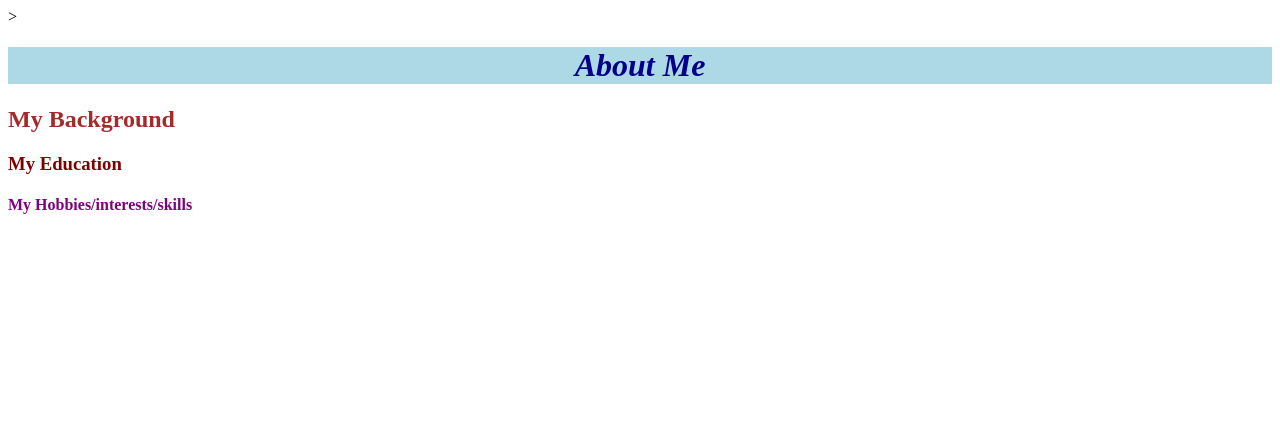
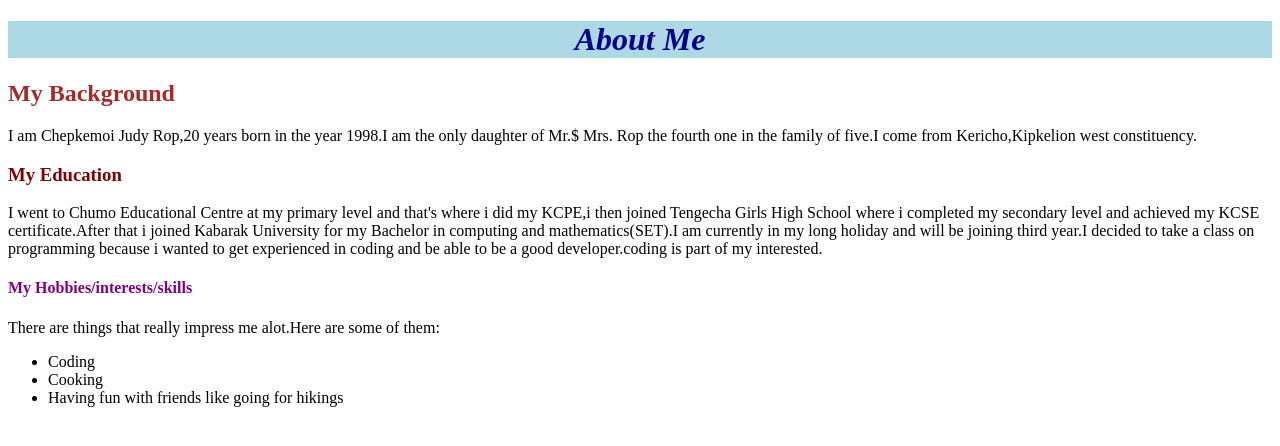
Before and after one commit to judyrop/portfolio, a plain HTML site: page about-me.html in a window 1280 px wide. Drawn offline with Linux system fonts and the light colour scheme.

Commit message:
Add the changes made

```diff
--- a/about-me.html
+++ b/about-me.html
@@ -4,13 +4,19 @@
     <title>About Me!</title>
     <link rel="stylesheet" href="css/about.css" type="text/css">
 
-    </tbody>>
   </head>
   <body>
     <h1>About Me</h1>
     <h2>My Background</h2>
+    <p>I am Chepkemoi Judy Rop,20 years born in the year 1998.I am the only daughter of Mr.$ Mrs. Rop the fourth one in the family of five.I come from Kericho,Kipkelion west constituency.</p>
     <h3>My Education</h3>
+    <p>I went to Chumo Educational Centre at my primary level and that's where i did my KCPE,i then joined Tengecha Girls High School where i completed my secondary level and achieved my KCSE certificate.After that i joined Kabarak University for my Bachelor  in computing and mathematics(SET).I am currently in my long holiday and will be joining third year.I decided to take  a class on programming because i wanted to get experienced in coding and be able to be a good developer.coding is part of my interested.</p>
     <h4>My Hobbies/interests/skills</h4>
-
+     <p>There are things that really impress me alot.Here are some of them:</p>
+     <ul>
+       <li>Coding</li>
+       <li>Cooking</li>
+       <li>Having fun with friends like going for hikings </li>
+     </ul>
   </body>
 </html>
```
